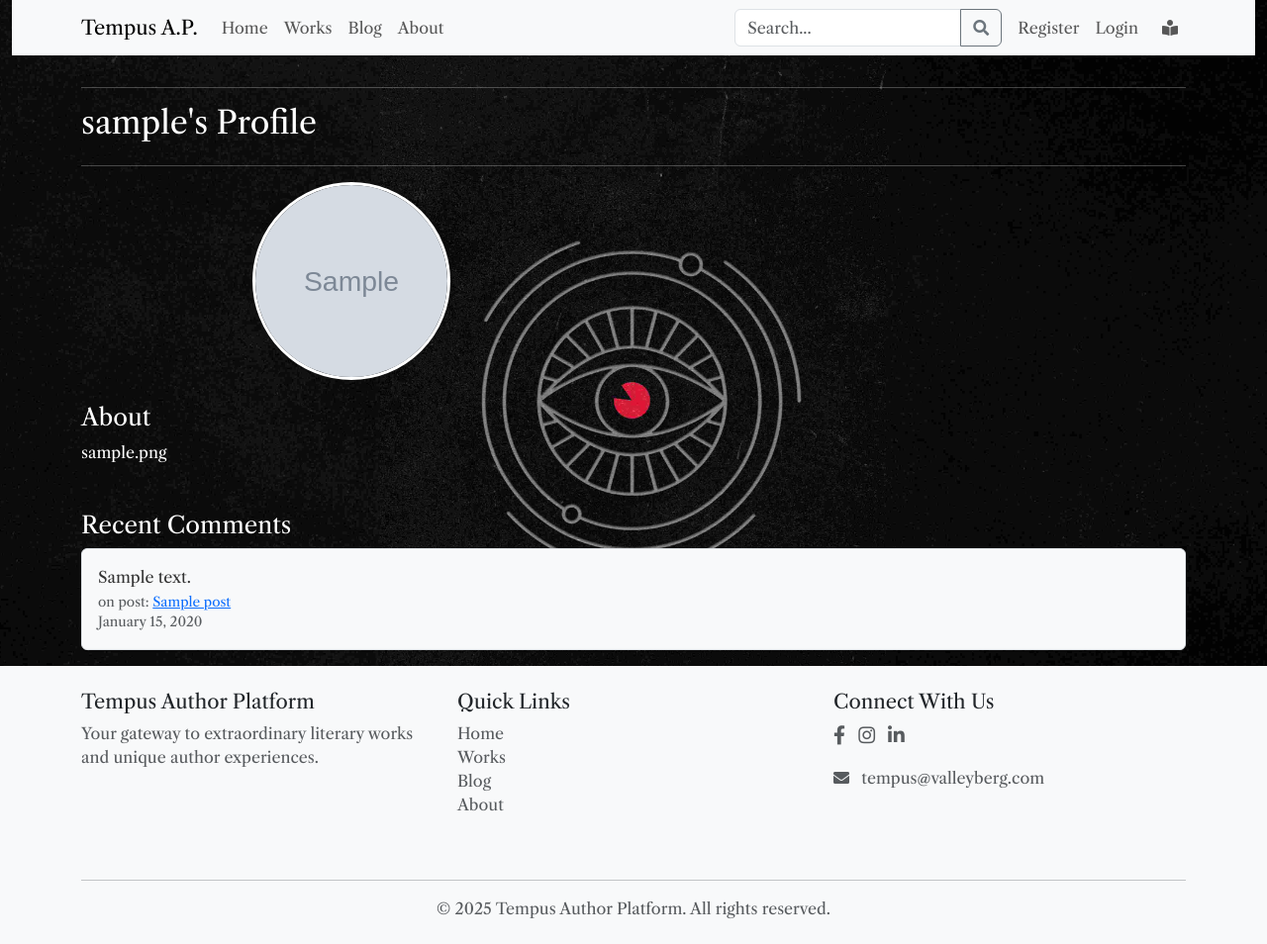
After one commit to cptvalleyberg84/tempus-author-platform, a Django app: page /profile/user/1/ in a window 1280 px wide. The commit adds this page. Shown: the whole page at 99% size. Run offline with Django 5.2, Linux system fonts and the light colour scheme; tables that the repository leaves empty hold one stand-in row (values such as "Sample post"); grey boxes marked "Sample" are stand-in pictures; parts of the project's set-up code (start-up, migrations or seed data) failed here and were passed over; some libraries are stand-ins or nearby versions.

Commit message:
Add profile validation and profile image to navbar, comments and reviews

```diff
--- a/profiles/forms.py
+++ b/profiles/forms.py
@@ -1,17 +1,90 @@
 from django import forms
 from .models import UserProfile
+from django.conf import settings
+from django.core.files.images import get_image_dimensions
+from django.core.exceptions import ValidationError
+import re
 
 
 class UserProfileForm(forms.ModelForm):
+    """Form for full profile edit"""
     class Meta:
         model = UserProfile
         exclude = ('user',)
 
+    def clean(self):
+        cleaned_data = super().clean()
+        address1 = cleaned_data.get('profile_address1')
+        city = cleaned_data.get('profile_city')
+        postcode = cleaned_data.get('profile_postcode')
+
+        if any([address1, city, postcode]) and not all(
+            [address1, city, postcode]
+        ):
+            raise ValidationError(
+                'If providing address details, all fields (address, city, '
+                'postcode) are required'
+            )
+
+        return cleaned_data
+
+    def clean_profile_email(self):
+        email = self.cleaned_data.get('profile_email')
+        if email:
+            domain = email.split('@')[1]
+            if domain in ['example.com', 'test.com']:
+                raise ValidationError('Please use a valid email address')
+        return email
+
+    def clean_profile_postcode(self):
+        postcode = self.cleaned_data.get('profile_postcode')
+        if postcode:
+            if not re.match(r'^[A-Za-z0-9]{4,6}$', postcode):
+                raise forms.ValidationError(
+                    'Postcode must be 4-6 characters and contain only letters'
+                    ' and numbers'
+                )
+        return postcode
+
+    def clean_profile_phone_number(self):
+        phone = self.cleaned_data.get('profile_phone_number')
+        if phone:
+            if not re.match(r'^\+?1?\d{9,15}$', phone):
+                raise forms.ValidationError(
+                    'Phone number must be entered in format: "+999999999"'
+                )
+        return phone
+
+    def clean_profile_image(self):
+        image = self.cleaned_data.get('profile_image')
+
+        if image:
+            if image.size > settings.MAX_UPLOAD_SIZE:
+                raise ValidationError(
+                    f'Image file is too large. Please keep filesize under '
+                    f'{settings.MAX_UPLOAD_SIZE / (1024 * 1024)}MB.'
+                )
+
+            try:
+                w, h = get_image_dimensions(image)
+                if (w > settings.MAX_IMAGE_WIDTH or
+                        h > settings.MAX_IMAGE_HEIGHT):
+                    raise ValidationError(
+                        f'Image dimensions cannot exceed '
+                        f'{settings.MAX_IMAGE_WIDTH}x'
+                        f'{settings.MAX_IMAGE_HEIGHT} '
+                        'pixels. Your image is '
+                        f'{w}x{h} pixels.'
+                    )
+            except Exception as e:
+                raise ValidationError(
+                    f'Unable to validate image dimensions: {str(e)}. '
+                    f'Please ensure the file is a valid image.'
+                )
+
+        return image
+
     def __init__(self, *args, **kwargs):
-        """
-        Add placeholders and classes, remove auto-generated
-        labels and set autofocus on first field
-        """
         super().__init__(*args, **kwargs)
         placeholders = {
             'profile_full_name': 'Full Name',
@@ -36,3 +109,16 @@ class UserProfileForm(forms.ModelForm):
             self.fields[field].widget.attrs['class'] = (
                 'rounder-0 profile-form-input')
             self.fields[field].label = False
+
+
+class PublicProfileForm(forms.ModelForm):
+    """Form for public profile view"""
+    class Meta:
+        model = UserProfile
+        fields = ('profile_image', 'profile_bio')
+
+    def __init__(self, *args, **kwargs):
+        super().__init__(*args, **kwargs)
+        for field in self.fields:
+            self.fields[field].widget.attrs['readonly'] = True
+            self.fields[field].widget.attrs['disabled'] = True
--- a/profiles/static/profiles/css/profile.css
+++ b/profiles/static/profiles/css/profile.css
@@ -0,0 +1,40 @@
+.comment-card {
+    background-color: #f8f9fa;
+    transition: all 0.3s ease;
+}
+
+.comment-card:hover {
+    background-color: #fff;
+    box-shadow: 0 2px 5px rgba(0,0,0,0.1);
+}
+
+.comment-content {
+    color: #333;
+}
+
+.comment-meta {
+    font-size: 0.85rem;
+}
+
+.comments-section {
+    max-height: 500px;
+    overflow-y: auto;
+}
+
+.profile-image {
+    width: 200px;
+    height: 200px;
+    border-radius: 50%;
+    object-fit: cover;
+    border: 3px solid #fff;
+    box-shadow: 0 0 10px rgba(0,0,0,0.2);
+}
+
+.profile-image-container {
+    transition: all 0.3s ease;
+}
+
+.profile-image-container:hover {
+    transform: scale(1.05);
+    box-shadow: 0 0 15px rgba(0,0,0,0.3);
+}
--- /dev/null
+++ b/profiles/templates/profiles/public_profile.html
@@ -0,0 +1,68 @@
+{% extends "base.html" %}
+{% load static %}
+
+{% block extra_css %}
+    <link rel="stylesheet" href="{% static 'profiles/css/profile.css' %}">
+{% endblock %}
+
+{% block page_header %}
+    <div class="container header-container">
+        <div class="row">
+            <div class="col"></div>
+        </div>
+    </div>
+{% endblock %}
+
+{% block content %}
+    <div class="overlay"></div>
+    <div class="container">
+        <div class="row">
+            <div class="col">
+                <hr>
+                <h2 class="logo-font mb-4">{{ profile.user.username }}'s Profile</h2>
+                <hr>
+            </div>
+        </div>
+        <div class="row">
+            <div class="col-12 col-lg-6">
+                <div class="profile-image-container text-center mb-4">
+                    {% if profile.profile_image %}
+                        <img src="{{ profile.profile_image.url }}" alt="Profile Image" class="rounded-circle profile-image">
+                    {% else %}
+                        <img src="{{ MEDIA_URL }}profile_images/default.jpg" alt="Default Profile Image" class="rounded-circle profile-image">
+                    {% endif %}
+                </div>
+                {% if profile.profile_bio %}
+                    <div class="bio-section mb-4">
+                        <h4>About</h4>
+                        <p>{{ profile.profile_bio }}</p>
+                    </div>
+                {% endif %}
+            </div>
+        </div>
+         <!-- Recent Comments Section -->
+         <div class="row mt-4">
+            <div class="col-12">
+                <h4>Recent Comments</h4>
+                {% if latest_comments %}
+                    <div class="comments-section">
+                        {% for comment in latest_comments %}
+                            <div class="comment-card mb-3 p-3 border rounded">
+                                <div class="comment-content">
+                                    <p class="mb-1">{{ comment.content|truncatewords:50 }}</p>
+                                    <div class="comment-meta small text-muted">
+                                        on post: <a href="{% url 'post_detail' comment.post.post_slug %}">{{ comment.post.post_title }}</a>
+                                        <br>
+                                        {{ comment.created_on|date:"F j, Y" }}
+                                    </div>
+                                </div>
+                            </div>
+                        {% endfor %}
+                    </div>
+                {% else %}
+                    <p>No comments yet.</p>
+                {% endif %}
+            </div>
+        </div>
+    </div>
+{% endblock %}
--- a/profiles/urls.py
+++ b/profiles/urls.py
@@ -3,6 +3,7 @@ from . import views
 
 urlpatterns = [
     path('', views.profile, name='profile'),
+    path('user/<int:user_id>/', views.public_profile, name='public_profile'),
     path(
         'order_history/<order_id>',
         views.order_history,
--- a/profiles/views.py
+++ b/profiles/views.py
@@ -1,25 +1,33 @@
-from django.shortcuts import render, get_object_or_404
+from django.shortcuts import render, get_object_or_404, redirect
 from django.contrib.auth.decorators import login_required
+from django.contrib import messages
 from .models import UserProfile
-from .forms import UserProfileForm
-from django.contrib import messages
+from .forms import UserProfileForm, PublicProfileForm
 from checkout.models import Order
+from blog.models import Comment
 
 
 @login_required
 def profile(request):
     """ Display the user's profile. """
+    profile = get_object_or_404(UserProfile, user=request.user)
 
-    profile = get_object_or_404(UserProfile, user=request.user)
-    form = UserProfileForm(instance=profile)
-    orders = Order.objects.filter(user_profile=profile).order_by('-order_date')
+    latest_comments = Comment.objects.filter(author=request.user)\
+        .select_related('post')\
+        .order_by('-created_on')[:3]
 
     if request.method == 'POST':
-        form = UserProfileForm(request.POST, request.FILES, instance=profile)
+        form = UserProfileForm(
+            request.POST, request.FILES, instance=profile
+        )
         if form.is_valid():
             form.save()
             messages.success(request, 'Profile updated successfully')
-            return render(request, 'profiles/profile.html')
+            return redirect('profile')
+        else:
+            messages.error(request, 'Update failed. Please ensure the form is valid.')
+    else:
+        form = UserProfileForm(instance=profile)
 
     try:
         orders = profile.orders.all()
@@ -31,7 +39,29 @@ def profile(request):
         'profile': profile,
         'form': form,
         'orders': orders,
+        'latest_comments': latest_comments,
         'on_profile_page': True
+    }
+
+    return render(request, template, context)
+
+
+def public_profile(request, user_id):
+    """ Display public profile view """
+    profile = get_object_or_404(UserProfile, user__id=user_id)
+
+    if request.user.is_authenticated and request.user.id == user_id:
+        return redirect('profile')
+
+    form = PublicProfileForm(instance=profile)
+
+    latest_comments = Comment.objects.filter(author=profile.user).select_related('post').order_by('-created_on')[:3]
+
+    template = 'profiles/public_profile.html'
+    context = {
+        'profile': profile,
+        'form': form,
+        'latest_comments': latest_comments,
     }
 
     return render(request, template, context)
--- a/static/css/style.css
+++ b/static/css/style.css
@@ -58,3 +58,21 @@ body {
 input, textarea {
     color: black !important;
 }
+
+/* Navigation Profile Image */
+.nav-profile-image {
+    width: 32px;
+    height: 32px;
+    border-radius: 50%;
+    object-fit: cover;
+    border: 2px solid #fff;
+}
+
+.nav-profile-image:hover {
+    transform: scale(1.1);
+    transition: transform 0.2s ease;
+}
+
+.nav-link.dropdown-toggle {
+    padding: 0.5rem 1rem;
+}
--- a/templates/base.html
+++ b/templates/base.html
@@ -89,6 +89,11 @@
                     {% if user.is_authenticated %}
                         <li class="nav-item dropdown">
                             <a class="nav-link dropdown-toggle" href="#" id="userDropdown" role="button" data-bs-toggle="dropdown" aria-expanded="false">
+                                {% if user.profile.profile_image %}
+                                    <img src="{{ user.profile.profile_image.url }}" alt="Profile Image" class="rounded-circle nav-profile-image">
+                                {% else %}
+                                    <img src="{{ MEDIA_URL }}profile_images/default.jpg" alt="Default Profile Image" class="rounded-circle nav-profile-image">
+                                {% endif %}
                                 {{ user.username }}
                             </a>
                             <ul class="dropdown-menu dropdown-menu-end" aria-labelledby="userDropdown">
--- a/works/templates/works/work_detail.html
+++ b/works/templates/works/work_detail.html
@@ -153,6 +153,11 @@
                                 {% for review in reviews %}
                                     <div class="review-card mb-3">
                                         <div class="d-flex align-items-center mb-2">
+                                            {% if user.profile.profile_image %}
+                                                <img src="{{ user.profile.profile_image.url }}" alt="Profile Image" class="rounded-circle nav-profile-image">
+                                            {% else %}
+                                                <img src="{{ MEDIA_URL }}profile_images/default.jpg" alt="Default Profile Image" class="rounded-circle nav-profile-image">
+                                            {% endif %}
                                             <strong>{{ review.user.username }}</strong>
                                             <div class="rating">
                                                 {% for i in "12345" %}
```
Also changed, not shown: blog/templates/blog/post_detail.html (+7 -1 lines), profiles/models.py (+4 -6 lines), profiles/templates/profiles/profile.html (+37 -8 lines), media/profile_images/Screenshot_2024-02-22_200537.png (added), media/profile_images/default.jpg (added).
